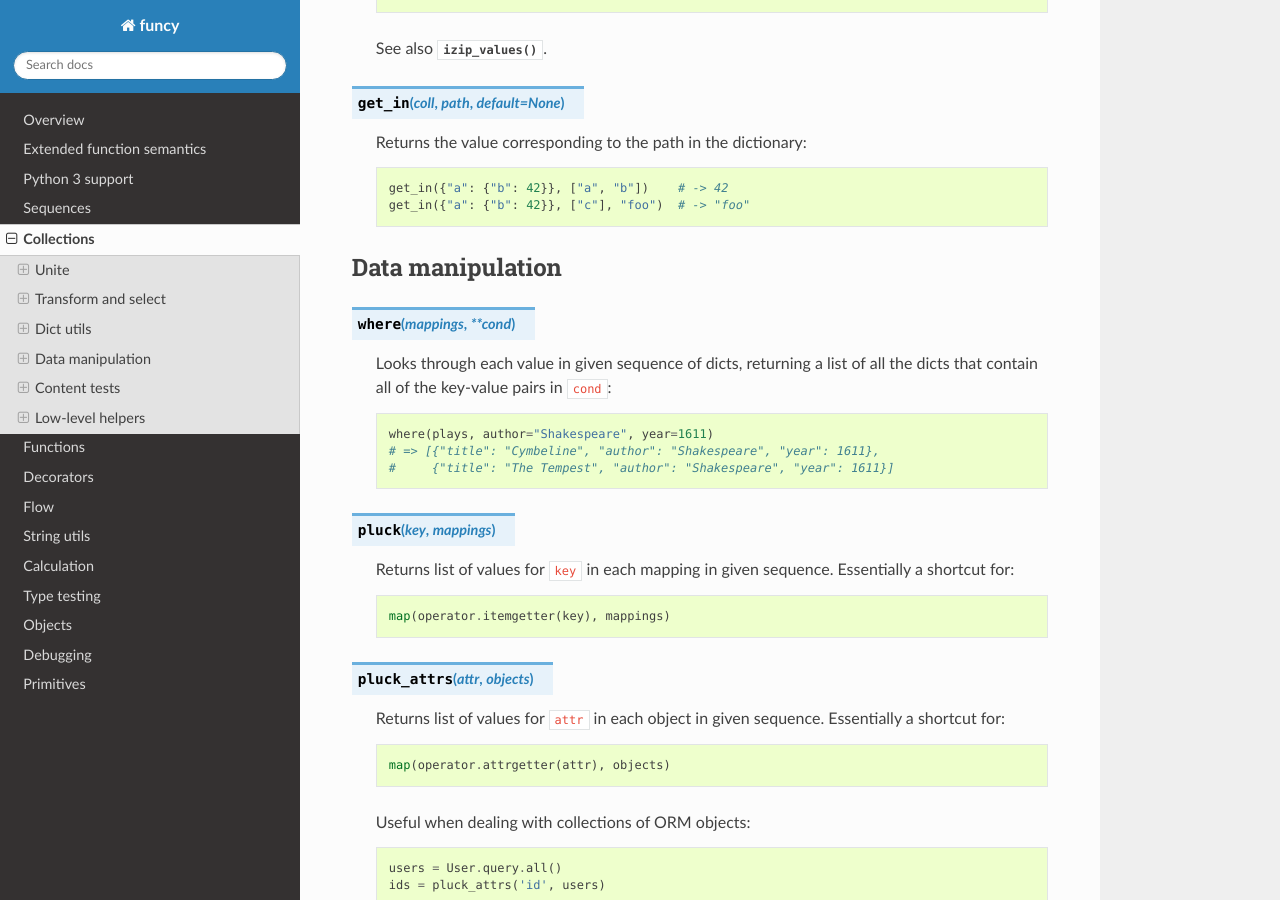
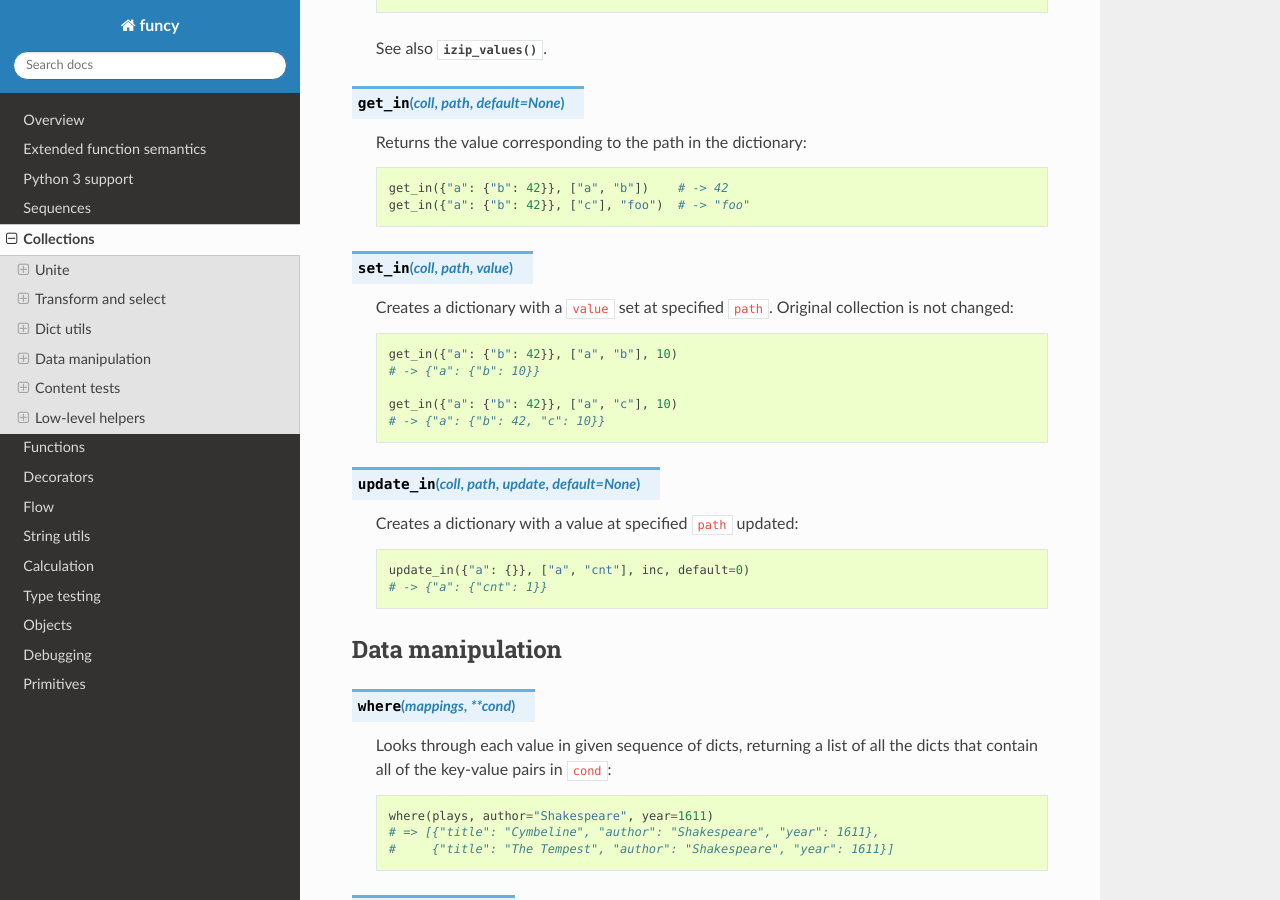
Before and after one commit to Jamaal224/funcy, a Sphinx documentation site: the page built from docs/colls.rst, in a window 1280 px wide and 900 px high, scrolled down 4171 px. Built offline with Sphinx 7.4.7 and the Read the Docs theme 2.0.0, drawn with Linux system fonts in a browser that asks for light colours.

Commit message:
Add set_in() and update_in()
Closes #29

```diff
--- a/docs/colls.rst
+++ b/docs/colls.rst
@@ -192,6 +192,25 @@ Dict utils
         get_in({"a": {"b": 42}}, ["c"], "foo")  # -> "foo"
 
 
+.. function:: set_in(coll, path, value)
+
+    Creates a dictionary with a ``value`` set at specified ``path``. Original collection is not changed::
+
+        get_in({"a": {"b": 42}}, ["a", "b"], 10)
+        # -> {"a": {"b": 10}}
+
+        get_in({"a": {"b": 42}}, ["a", "c"], 10)
+        # -> {"a": {"b": 42, "c": 10}}
+
+
+.. function:: update_in(coll, path, update, default=None)
+
+    Creates a dictionary with a value at specified ``path`` updated::
+
+        update_in({"a": {}}, ["a", "cnt"], inc, default=0)
+        # -> {"a": {"cnt": 1}}
+
+
 Data manipulation
 -----------------
 
```
Also changed, not shown: 2 other files.
